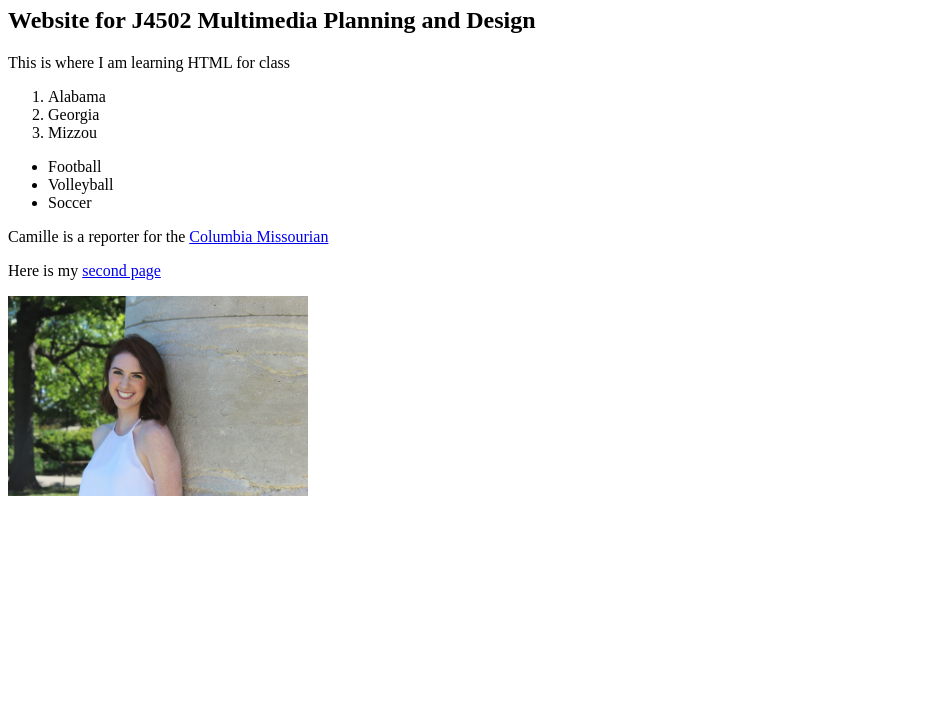
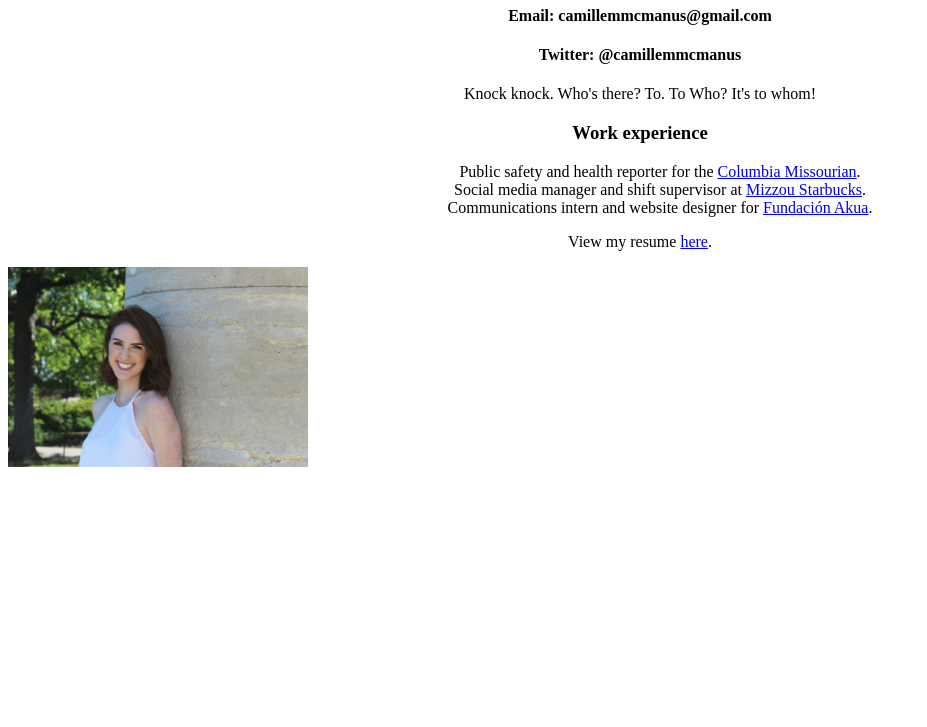
Before and after one commit to j4502-fs19/camillemcmanus, a plain HTML site: page index.html in a window 1280 px wide. Shown: the part 73-800 px from the top of the page, without its empty margins (0-927 px from the left). Drawn offline with Linux system fonts and the light colour scheme.

Commit message:
changes for first assignment

```diff
--- a/index.html
+++ b/index.html
@@ -4,32 +4,28 @@
   <html xmlns="http://www.w3.org/1999/xhtml">
 
     <head>
-                                            <title>Camille McManus</title>
+      <title>Camille McManus</title>
 
       <meta http-equiv="content-type"
         content="text/html;charset=utf-8" />
-      </head>
+    </head>
     <body>
 
-      <h1>Camille McManus</h1>
-      <h2>Website for J4502 Multimedia Planning and Design</h2>
-      <p>This is where I am learning HTML for class</p>
+      <h1 align="center">Camille McManus</h1>
+      <h4 align="center">Email: camillemmcmanus@gmail.com</h4>
+      <h4 align="center">Twitter: @camillemmcmanus</h4>
+      <p align="center">Knock knock. Who's there? To. To Who? It's to whom!</p>
 
-      <ol>
-        <li>Alabama</li>
-        <li>Georgia</li>
-        <li>Mizzou</li>
-        </ol>
+      <h3 align="center">Work experience</h3>
+      <ul style="list-style-type:none;" align="center">
+        <li>Public safety and health reporter for the <a href="https://columbiamissourian.com" target="_blank">Columbia Missourian</a>.</li>
+        <li>Social media manager and shift supervisor at <a href="https://www.instagram.com/mizzoustarbucks/?hl=en" target="_blank">Mizzou Starbucks</a>.</li>
+        <li>Communications intern and website designer for <a href="http://www.fundacionakua.com/" target="_blank">Fundación Akua</a>.</li>
+      </ul>
 
-        <ul>
-          <li>Football</li>
-          <li>Volleyball</li>
-          <li>Soccer</li>
-          </ul>
 
-          <p>Camille is a reporter for the <a href="https://columbiamissourian.com" target="_blank">Columbia Missourian</a></p>
-          <p>Here is my <a href="secondpage.html" target="_blank">second page</a></p>
-          <p><a href="mailto:camillemmcmanus@gmail.com"><img src="images/me.jpg" alt="Camille McManus standing in front of a column." width="300px" /></a></p>
+      <p align="center">View my resume <a href="secondpage.html" target="_blank">here</a>.</p>
+      <p aligh = "center"><a href="mailto:camillemmcmanus@mail.missouri.edu"><img src="images/me.jpg" alt="Camille McManus standing in front of a column." width="300px" align="center"/></a></p>
 
       </body>
 
```
